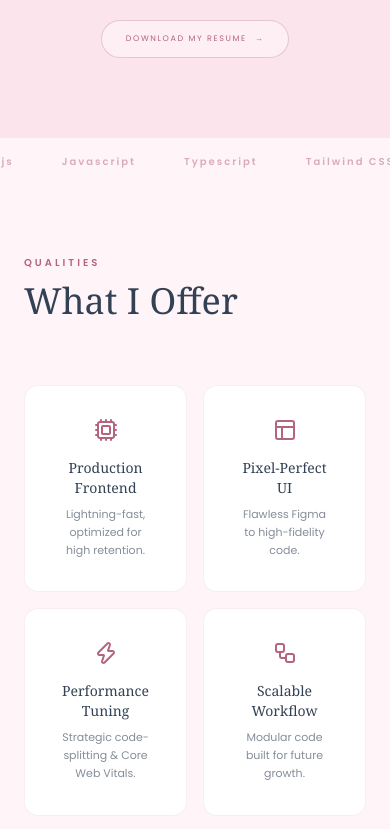
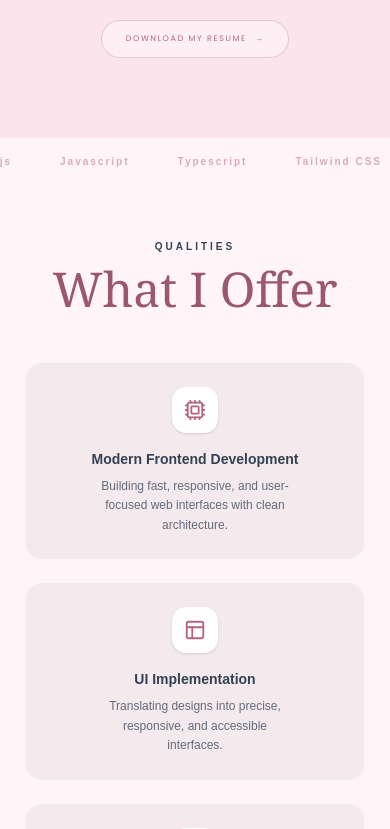
Before and after one commit to aayushaa-ghimire/Portfolio, a React app: page / in a window 390 px wide. Shown: the part 4206-5035 px from the top of the page. Built offline with nearby package versions, Linux system fonts and the light colour scheme; the HTML template or start-up script is replaced by a standard one; a web font is replaced by a local one.

Commit message:
Added animation

```diff
--- a/src/App.css
+++ b/src/App.css
@@ -12,16 +12,13 @@ html, body {
   overflow-x: hidden;
   font-family: 'Poppins', sans-serif;
   width: 100%;
-  /* Use !important to override any library defaults */
   cursor: none !important;
 }
 
-/* Ensure all interactive elements also hide the default cursor */
 a, button, input, textarea, [role="button"], .group {
   cursor: none !important;
 }
 
-/* Global Cursor Canvas Fix */
 #cursor-canvas {
   position: fixed;
   top: 0;
@@ -32,7 +29,6 @@ a, button, input, textarea, [role="button"], .group {
   z-index: 999999; /* Higher than any other layer */
 }
 
-/* Rest of your existing layer styles... */
 .hero-viewport {
   position: relative;
   width: 100%;
--- a/src/Components/HireMe.jsx
+++ b/src/Components/HireMe.jsx
@@ -1,44 +1,254 @@
+// // import React from 'react';
+// // import { Cpu, Layout, Zap, Workflow } from 'lucide-react';
+// // import NewMarquee from './NewMarquee';
+// // import NewReverseMarquee from './NewReverseMarquee';
+
+// // // const offerings = [
+// // //   { title: "Production Frontend", description: "Lightning-fast, optimized for high retention.", icon: <Cpu size={24} /> },
+// // //   { title: "Pixel-Perfect UI", description: "Flawless Figma to high-fidelity code.", icon: <Layout size={24} /> },
+// // //   { title: "Performance Tuning", description: "Strategic code-splitting & Core Web Vitals.", icon: <Zap size={24} /> },
+// // //   { title: "Scalable Workflow", description: "Modular code built for future growth.", icon: <Workflow size={24} /> }
+// // // ];
+
+// // const offerings = [
+// //   {
+// //     title: "Modern Frontend Development",
+// //     description: "Building fast, responsive, and user-focused web interfaces with clean architecture.",
+// //     icon: <Cpu size={24} />
+// //   },
+// //   {
+// //     title: "UI Implementation",
+// //     description: "Translating designs into precise, responsive, and accessible interfaces.",
+// //     icon: <Layout size={24} />
+// //   },
+// //   {
+// //     title: "Performance Optimization",
+// //     description: "Improving load speed, Core Web Vitals, and overall application efficiency.",
+// //     icon: <Zap size={24} />
+// //   },
+// //   {
+// //     title: "Scalable Code Structure",
+// //     description: "Writing modular and maintainable code that supports long-term growth.",
+// //     icon: <Workflow size={24} />
+// //   }
+// // ];
+// // export default function HireMe() {
+// //   return (
+// // <div style={{ backgroundColor: '#FFF5F8' }} className="w-full min-h-screen">
+// //       <NewMarquee />
+
+// //       <section className="px-6 md:px-20 lg:px-32 py-10 flex justify-center">
+// //         <div className="max-w-5xl w-full flex flex-col md:flex-row items-center gap-16">
+
+// //           <div
+// //           data-aos="fade-up"
+// //           data-aos-offset="5"
+// //           data-aos-delay="40"
+// //           data-aos-duration="1000"
+// //            className="w-full md:w-4/12">
+// //             <span className="text-[10px] tracking-[0.3em] uppercase text-[#334155] font-bold">Qualities</span>
+// //             <h2 className="text-5xl font-serif text-[#9b586d] mt-2">What I Offer</h2>
+// //           </div>
+
+// //           <div
+// //             data-aos="fade-up"
+// //             data-aos-offset="80"
+// //             data-aos-delay="100"
+// //             data-aos-duration="1000"
+// //             className="w-full md:w-8/12 grid grid-cols-2 gap-4"
+// //           >
+// //             {offerings.map((item, index) => (
+// //               <div
+// //                 key={index}
+// //                 className="group flex flex-col items-center text-center bg-[#e9dce0] p-8 border border-[#b4647d]/10 rounded-xl transition-all duration-300 hover:shadow-[0_20px_30px_-10px_rgba(180,100,125,0.15)] hover:-translate-y-1"
+// //               >
+// //                 <div className="mb-4 text-[#b4647d] shadow-2xl shadow-inner shadow-[#FFF5F8] transition-transform duration-300 group-hover:scale-110">
+// //                   {item.icon}
+// //                 </div>
+// //                 <h3 className="text-sm font-serif text-[#334155] mb-2">{item.title}</h3>
+// //                 <p className="text-[11px] text-[#334155]/60 leading-relaxed max-w-[180px]">{item.description}</p>
+// //               </div>
+// //             ))}
+// //           </div>
+// //         </div>
+// //       </section>
+
+// //       <NewReverseMarquee />
+// //     </div>
+// //   );
+// // }
+
+
+// import React from 'react';
+// import { Cpu, Layout, Zap, Workflow } from 'lucide-react';
+// import NewMarquee from './NewMarquee';
+// import NewReverseMarquee from './NewReverseMarquee';
+
+// const offerings = [
+//   {
+//     title: "Modern Frontend Development",
+//     description: "Building fast, responsive, and user-focused web interfaces with clean architecture.",
+//     icon: <Cpu size={22} />
+//   },
+//   {
+//     title: "UI Implementation",
+//     description: "Translating designs into precise, responsive, and accessible interfaces.",
+//     icon: <Layout size={22} />
+//   },
+//   {
+//     title: "Performance Optimization",
+//     description: "Improving load speed, Core Web Vitals, and overall application efficiency.",
+//     icon: <Zap size={22} />
+//   },
+//   {
+//     title: "Scalable Code Structure",
+//     description: "Writing modular and maintainable code that supports long-term growth.",
+//     icon: <Workflow size={22} />
+//   }
+// ];
+
+// export default function HireMe() {
+//   return (
+//     <div style={{ backgroundColor: '#FFF5F8' }} className="w-full min-h-screen font-sans selection:bg-[#b4647d]/20 selection:text-[#b4647d]">
+//       <NewMarquee />
+
+//       <section className="px-6 md:px-16 lg:px-24 py-16 flex justify-center">
+//         <div className="max-w-5xl w-full flex flex-col md:flex-row items-center gap-12 md:gap-16">
+
+//           {/* Left Heading Side */}
+//           <div
+//             data-aos="fade-up"
+//             data-aos-offset="5"
+//             data-aos-delay="40"
+//             data-aos-duration="1000"
+//             className="w-full md:w-4/12 text-center md:text-left"
+//           >
+//             <span className="text-[11px] tracking-[0.25em] uppercase text-[#9b586d]/70 font-bold bg-[#b4647d]/10 px-3 py-1 rounded-full">
+//               ✨ Qualities
+//             </span>
+//             <h2 className="text-4xl md:text-5xl font-serif text-[#9b586d] mt-4 leading-tight">
+//               What I <br className="hidden md:block"/> Offer
+//             </h2>
+//           </div>
+
+//           {/* Right Cards Side */}
+//           <div
+//             data-aos="fade-up"
+//             data-aos-offset="80"
+//             data-aos-delay="100"
+//             data-aos-duration="1000"
+//             className="w-full md:w-8/12 grid grid-cols-1 sm:grid-cols-2 gap-6"
+//           >
+//             {offerings.map((item, index) => (
+//               <div
+//                 key={index}
+//                 className="group flex flex-col items-center text-center bg-[#f4e9ec] p-6 border-2 border-white/60 rounded-2xl transition-all duration-300 ease-out hover:bg-white hover:border-[#b4647d]/20 hover:shadow-[0_15px_30px_-10px_rgba(180,100,125,0.2)] hover:-translate-y-1.5"
+//               >
+//                 {/* Icon Container */}
+//                 <div className="mb-4 p-3 bg-white text-[#b4647d] rounded-xl shadow-sm transition-all duration-300 group-hover:scale-110 group-hover:bg-[#FFF5F8] group-hover:rotate-3">
+//                   {item.icon}
+//                 </div>
+
+//                 {/* Title */}
+//                 <h3 className="text-sm font-bold text-[#5c444c] mb-2 px-2">
+//                   {item.title}
+//                 </h3>
+
+//                 {/* Description */}
+//                 <p className="text-[12px] text-[#5c444c]/75 leading-relaxed max-w-[200px]">
+//                   {item.description}
+//                 </p>
+//               </div>
+//             ))}
+//           </div>
+
+//         </div>
+//       </section>
+
+//       <NewReverseMarquee />
+//     </div>
+//   );
+// }
+
 import React from 'react';
 import { Cpu, Layout, Zap, Workflow } from 'lucide-react';
 import NewMarquee from './NewMarquee';
 import NewReverseMarquee from './NewReverseMarquee';
 
 const offerings = [
-  { title: "Production Frontend", description: "Lightning-fast, optimized for high retention.", icon: <Cpu size={24} /> },
-  { title: "Pixel-Perfect UI", description: "Flawless Figma to high-fidelity code.", icon: <Layout size={24} /> },
-  { title: "Performance Tuning", description: "Strategic code-splitting & Core Web Vitals.", icon: <Zap size={24} /> },
-  { title: "Scalable Workflow", description: "Modular code built for future growth.", icon: <Workflow size={24} /> }
+  {
+    title: "Modern Frontend Development",
+    description: "Building fast, responsive, and user-focused web interfaces with clean architecture.",
+    icon: <Cpu size={22} />
+  },
+  {
+    title: "UI Implementation",
+    description: "Translating designs into precise, responsive, and accessible interfaces.",
+    icon: <Layout size={22} />
+  },
+  {
+    title: "Performance Optimization",
+    description: "Improving load speed, Core Web Vitals, and overall application efficiency.",
+    icon: <Zap size={22} />
+  },
+  {
+    title: "Scalable Code Structure",
+    description: "Writing modular and maintainable code that supports long-term growth.",
+    icon: <Workflow size={22} />
+  }
 ];
 
 export default function HireMe() {
   return (
-<div style={{ backgroundColor: '#FFF5F8' }} className="w-full min-h-screen">
+    <div style={{ backgroundColor: '#FFF5F8' }} className="w-full min-h-screen font-sans">
       <NewMarquee />
 
-      <section className="px-6 md:px-20 lg:px-32 py-16 flex justify-center">
-        <div className="max-w-5xl w-full flex flex-col md:flex-row items-center gap-16">
+      <section className="px-6 md:px-20 lg:px-32 py-12 md:py-16 flex justify-center">
+        <div className="max-w-5xl w-full flex flex-col md:flex-row items-center gap-12 md:gap-16">
 
-          <div className="w-full md:w-4/12">
-            <span className="text-[10px] tracking-[0.3em] uppercase text-[#b4647d] font-bold">Qualities</span>
-            <h2 className="text-4xl font-serif text-[#334155] mt-2">What I Offer</h2>
+          {/* Left Heading Side (Exactly as your original, with responsive alignment) */}
+          <div
+            data-aos="fade-up"
+            data-aos-offset="5"
+            data-aos-delay="40"
+            data-aos-duration="1000"
+            className="w-full md:w-4/12 text-center md:text-left"
+          >
+            <span className="text-[10px] tracking-[0.3em] uppercase text-[#334155] font-bold">Qualities</span>
+            <h2 className="text-5xl font-serif text-[#9b586d] mt-2">What I Offer</h2>
           </div>
 
-          <div className="w-full md:w-8/12 grid grid-cols-2 gap-4">
+          {/* Right Cards Side (Cute & Fully Responsive Grid) */}
+          <div
+            data-aos="fade-up"
+            data-aos-offset="80"
+            data-aos-delay="100"
+            data-aos-duration="1000"
+            className="w-full md:w-8/12 grid grid-cols-1 sm:grid-cols-2 gap-5 w-full"
+          >
             {offerings.map((item, index) => (
               <div
                 key={index}
-                // flex flex-col items-center centers everything inside the card
-                className="group flex flex-col items-center text-center bg-white p-8 border border-[#b4647d]/10 rounded-xl transition-all duration-300 hover:shadow-[0_20px_30px_-10px_rgba(180,100,125,0.15)] hover:-translate-y-1"
+                className="group flex flex-col items-center text-center bg-[#f4e9ec] p-6 border-2 border-white/60 rounded-2xl transition-all duration-300 ease-out hover:bg-white hover:border-[#b4647d]/20 hover:shadow-[0_15px_30px_-10px_rgba(180,100,125,0.2)] hover:-translate-y-1.5"
               >
-                {/* Centered Icon */}
-                <div className="mb-4 text-[#b4647d] transition-transform duration-300 group-hover:scale-110">
+                {/* Icon Box */}
+                <div className="mb-4 p-3 bg-white text-[#b4647d] rounded-xl shadow-sm transition-all duration-300 group-hover:scale-110 group-hover:bg-[#FFF5F8] group-hover:rotate-3">
                   {item.icon}
                 </div>
-                <h3 className="text-sm font-serif text-[#334155] mb-2">{item.title}</h3>
-                <p className="text-[11px] text-[#334155]/60 leading-relaxed max-w-[180px]">{item.description}</p>
+
+                {/* Title */}
+                <h3 className="text-sm font-bold text-[#334155] mb-2 px-2">
+                  {item.title}
+                </h3>
+
+                {/* Description */}
+                <p className="text-[12px] text-[#334155]/75 font-medium leading-relaxed max-w-[200px]">
+                  {item.description}
+                </p>
               </div>
             ))}
           </div>
+
         </div>
       </section>
 
```
Also changed, not shown: src/Components/InfiniteMarquee.jsx (+11 -2 lines).
